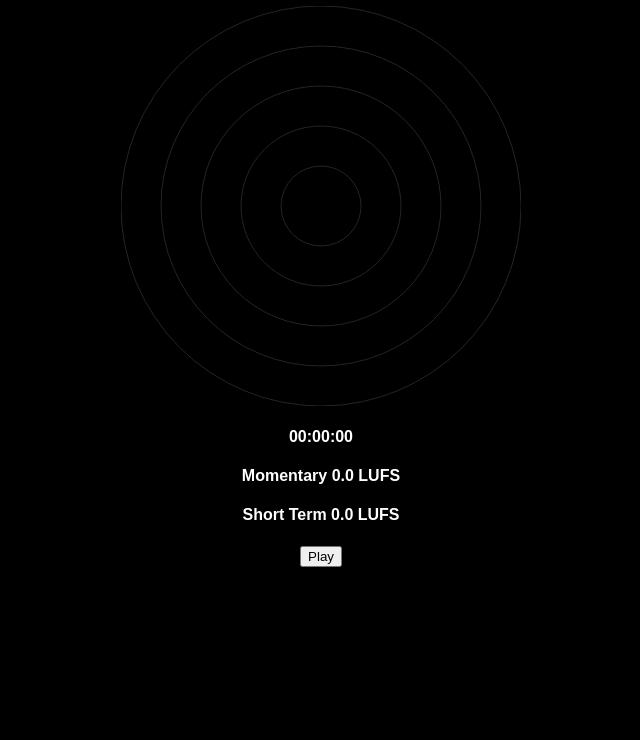
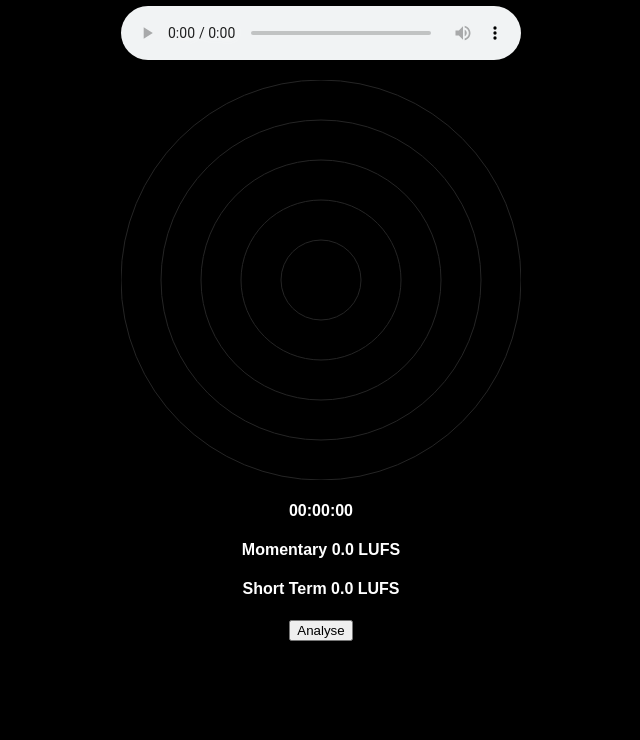
Before and after one commit to dodds-cc/lufs.js, a plain HTML site: page index.html in a window 1280 px wide. Shown: the part 60-800 px from the top of the page, without its empty margins (319-959 px from the left). Drawn offline with Linux system fonts and the light colour scheme; no server answers.

Commit message:
Input audio signal now come from an external web audio api node, not a hardcoded audio source.
It also uses the audio context of the node you pass in for analysis.

```diff
--- a/css/lufsStyle.css
+++ b/css/lufsStyle.css
@@ -8,3 +8,17 @@ body {
 canvas {
 
 }
+
+audio {
+	width:400px;
+	margin-bottom:20px;
+}
+
+
+#lufsContainer {
+	width:400px;
+	margin: 0 auto;
+	height:400px;
+	margin-bottom:20px;
+
+}
--- a/index.html
+++ b/index.html
@@ -12,6 +12,8 @@
 	</head>
 
 	<body>
+	<h1>LUFS.js Demonstration</h1>
+	<div id="lufsContainer"></div>
 
 	<body>
 
--- a/js/demoController.js
+++ b/js/demoController.js
@@ -1,3 +1,23 @@
 window.onload = function() {
-	var lufsJSOne = new lufsJS();
+	var audioContext = new AudioContext();
+	var nodeToAnalyse = audioContext.createGain();
+	var audioElement = new Audio();
+	var streamSource = audioContext.createMediaElementSource(audioElement);
+
+	audioElement.controls = true;
+	audioElement.crossOrigin = "anonymous";
+	audioElement.src = "http://www2.blackblocs.uk/portfolio/streamProxy.php?server=lyd.nrk.no&port=80&path=nrk_radio_jazz_mp3_h";
+	audioElement.loop = true;
+
+	streamSource.connect(nodeToAnalyse);
+	nodeToAnalyse.connect(audioContext.destination);
+
+	document.getElementById('lufsContainer').appendChild(audioElement);
+
+	var lufsControllerOne = new lufsController(
+		{
+			nodeToAnalyse: nodeToAnalyse,
+			elementToAppendTo: document.getElementById('lufsContainer')
+		}
+	);
 };
--- a/js/lufsAnalyser.js
+++ b/js/lufsAnalyser.js
@@ -1,9 +1,7 @@
 lufsAnalyser = function(_opt) {
+
 	var opt = {
-		title: false,
-		width:400,
-		height:400,
-		audioSourceUrl: false,
+		nodeToAnalyse: null,
 		delegate:null,
 		redrawCallback: function() {}
 	};
@@ -11,11 +9,7 @@ lufsAnalyser = function(_opt) {
 
 	this.delegate = opt.delegate;
 	this.redrawCallback = opt.redrawCallback;
-
-	this.title = opt.title;
-	this.width = opt.width;
-	this.height = opt.height;
-	this.audioSourceUrl = opt.audioSourceUrl;
+	this.nodeToAnalyse = opt.nodeToAnalyse;
 	this.duration = false;
 	this.audioContext = false;
 	this.audioSourceNode = false;
@@ -28,7 +22,7 @@ lufsAnalyser = function(_opt) {
 	}
 	this.bin3000Left = [];
 	this.bin3000Right = [];
-	for (var i = 0; i < 132300; i++) {
+	for (var j = 0; j < 132300; j++) {
 		this.bin3000Left.push(0);
 		this.bin3000Right.push(0);
 	}
@@ -41,7 +35,6 @@ lufsAnalyser = function(_opt) {
 	this.momentaryCount = 17640;
 	this.momentaryNumberOfCycles = 0;
 
-	var _this = this;
 	this.init();
 };
 
@@ -50,24 +43,24 @@ lufsAnalyser.prototype.init = function() {
 	this.createAudioMatrix();
 	this.setMasterGain(1);
 	this.connectNodes();
-	this.loadSound(this.audioSourceUrl);
 	this.playing = false;
 	this.lufsObject = {
 		momentaryReading : 0,
 		shortTermReading :0,
 	};
+	//this.play();
 
 };
 
 lufsAnalyser.prototype.createAudioMatrix = function() {
-	this.audioContext = new AudioContext();
+	this.audioContext = this.nodeToAnalyse.context;
 	this.audioSourceNode = this.audioContext.createBufferSource();
 	this.masterGainNode = this.audioContext.createGain();
 	this.javascriptNode = this.audioContext.createScriptProcessor(2048, 2, 2);
 	this.filterOne = this.audioContext.createBiquadFilter();
 	this.filterTwo = this.audioContext.createBiquadFilter();
 
-	this.leftChannelGain = this.audioContext.createGain();
+	this.channelGain = this.audioContext.createGain();
     this.splitterNode = this.audioContext.createChannelSplitter();
 };
 
@@ -80,7 +73,7 @@ lufsAnalyser.prototype.applyKWeighting = function() {
 };
 
 lufsAnalyser.prototype.applyChannelGain = function () {
-	this.leftChannelGain.gain.value = 0.3;
+	this.channelGain.gain.value = 0.3;
 
 };
 
@@ -88,43 +81,31 @@ lufsAnalyser.prototype.setMasterGain = function(gain) {
 	this.masterGainNode.gain.value = gain;
 };
 
+lufsAnalyser.prototype.connectNodes = function() {
+	var _this = this;
 
-lufsAnalyser.prototype.loadSound = function(url) {
-	var _this = this;
-	var request = new XMLHttpRequest();
-    request.open('GET', url, true);
-    request.responseType = 'arraybuffer';
-    request.onload = function() {
-        _this.audioContext.decodeAudioData(request.response, function(buffer) {
-        	_this.audioSourceNode.buffer = buffer;
-    		_this.audioSourceNode.loop = true;
-    		_this.duration = buffer.length;
-        }, _this.onError);
-    };
-    request.send();
-};
+	this.nodeToAnalyse.connect(this.filterOne);
 
-lufsAnalyser.prototype.connectNodes = function() {
-
-	this.audioSourceNode.connect(this.filterOne);
 	this.filterOne.connect(this.filterTwo);
-	this.filterTwo.connect(this.leftChannelGain);
-	this.leftChannelGain.connect(this.splitterNode);
+	this.filterTwo.connect(this.channelGain);
 	this.applyKWeighting();
 	this.applyChannelGain();
+
+	this.channelGain.connect(this.splitterNode);
 	this.splitterNode.connect(this.javascriptNode);
 	this.javascriptNode.connect(this.audioContext.destination);
 
 	this.audioSourceNode.connect(this.masterGainNode);
-	this.masterGainNode.connect(this.audioContext.destination);
-	var _this = this;
+	//connect output to speakers
+	//this.masterGainNode.connect(this.audioContext.destination);
+
 	this.javascriptNode.onaudioprocess = function(e) {
 		_this.processAudioData.call(_this, e);
 	};
 };
 
 lufsAnalyser.prototype.play = function () {
-	this.audioSourceNode.start(0);
+	//this.audioSourceNode.start(0);
 	this.playing = true;
 	this.delegate.setState('playing');
 };
@@ -135,13 +116,7 @@ lufsAnalyser.prototype.stop = function () {
 	this.delegate.setState('stopped');
 };
 
-lufsAnalyser.prototype.getElement = function() {
-	return this.container;
-};
 
-lufsAnalyser.prototype.onError = function(error) {
-	console.log(error);
-};
 lufsAnalyser.prototype.processAudioData = function(e) {
 	if (this.playing) {
 		var leftBuffer = e.inputBuffer.getChannelData(0);
@@ -187,10 +162,6 @@ lufsAnalyser.prototype.pushToShortTerm = function(array, array2) {
 };
 
 lufsAnalyser.prototype.returnMomentaryLUFS = function() {
-	// if(this.momentaryNumberOfCycles === 0) {
-	// 	return 0;
-	// 	console.log('returning 0');
-	// }
 	this.sumOfBin400 = 0;
 	for (var j = 0; j < 17640; j++) {
 		this.sumOfBin400 += (this.bin400Left[j] * this.bin400Left[j]);
@@ -199,14 +170,11 @@ lufsAnalyser.prototype.returnMomentaryLUFS = function() {
 	var average = this.sumOfBin400 / (17640 + 17640);
 	this.lufsObject.momentaryReading = -0.691 + (10 * log10(average));
 
-
 	return this.lufsObject.momentaryReading;
 };
 
 lufsAnalyser.prototype.returnShortTermLUFS = function() {
-	// if(this.shortTermNumberOfCycles === 0) {
-	// 	return 0;
-	// }
+
 	this.sumOfBin3000 = 0;
 	for (var j = 0; j < 132300; j++) {
 		this.sumOfBin3000 += (this.bin3000Left[j] * this.bin3000Left[j]);
@@ -221,3 +189,32 @@ lufsAnalyser.prototype.returnShortTermLUFS = function() {
 lufsAnalyser.prototype.getLUFSObject = function() {
 	return this.lufsObject;
 };
+
+lufsAnalyser.prototype.getElement = function() {
+	return this.container;
+};
+
+lufsAnalyser.prototype.onError = function(error) {
+	console.log(error);
+};
+
+
+
+
+
+
+
+// lufsAnalyser.prototype.loadSound = function(url) {
+// 	var _this = this;
+// 	var request = new XMLHttpRequest();
+//     request.open('GET', url, true);
+//     request.responseType = 'arraybuffer';
+//     request.onload = function() {
+//         _this.audioContext.decodeAudioData(request.response, function(buffer) {
+//         	_this.audioSourceNode.buffer = buffer;
+//     		_this.audioSourceNode.loop = true;
+//     		_this.duration = buffer.length;
+//         }, _this.onError);
+//     };
+//     request.send();
+// };
--- a/js/lufsController.js
+++ b/js/lufsController.js
@@ -1,17 +1,22 @@
-lufsJS = function () {
-		this.init();
+lufsController = function (_opt) {
+
+	var opt = {
+		nodeToAnalyse: null,
+		elementToAppendTo: null
+	};
+	extend(opt, _opt);
+	this.audioContext = opt.audioContext;
+	this.elementToAppendTo = opt.elementToAppendTo;
+	this.nodeToAnalyse = opt.nodeToAnalyse;
+	this.init();
 	};
 
-lufsJS.prototype.init = function() {
+lufsController.prototype.init = function() {
 	var _this = this;
 
-
-
 	this.lufsAnalyserOne = new lufsAnalyser({
-		title: '',
-		audioSourceUrl: 'audio/itInterwindes.mp3',
+		nodeToAnalyse: this.nodeToAnalyse,
 		delegate: this,
-		audioContext: null,
 		redrawCallback: function() {
 			//_this.lufsRadarOne.render(_this.getLUFSObject());
 		}
@@ -21,39 +26,39 @@ lufsJS.prototype.init = function() {
 		title: 'LUFS.js demo',
 		delegate: this,
 		radarSpeed:16,
-		width:400,
-		height:400
+		width:this.elementToAppendTo.offsetWidth,
+		height:this.elementToAppendTo.offsetHeight
 	});
-	document.body.appendChild(this.lufsRadarOne.getElement());
+	this.elementToAppendTo.appendChild(this.lufsRadarOne.getElement());
 
 
 };
 
-lufsJS.prototype.getLUFSObject = function() {
+lufsController.prototype.getLUFSObject = function() {
 	return this.lufsAnalyserOne.getLUFSObject();
 };
 
-lufsJS.prototype.returnMomentaryLUFS = function () {
+lufsController.prototype.returnMomentaryLUFS = function () {
 	return this.lufsAnalyserOne.returnMomentaryLUFS();
 };
 
-lufsJS.prototype.returnShortTermLUFS = function () {
+lufsController.prototype.returnShortTermLUFS = function () {
 	return this.lufsAnalyserOne.returnShortTermLUFS();
 };
 
-lufsJS.prototype.play = function() {
+lufsController.prototype.play = function() {
 	return this.lufsAnalyserOne.play();
 };
 
-lufsJS.prototype.stop = function() {
+lufsController.prototype.stop = function() {
 	return this.lufsAnalyserOne.stop();
 };
 
-lufsJS.prototype.getDuration = function() {
+lufsController.prototype.getDuration = function() {
 	return this.lufsAnalyserOne.duration;
 };
 
-lufsJS.prototype.setState = function(state) {
+lufsController.prototype.setState = function(state) {
 	if(state == 'playing') {
 		this.lufsRadarOne.playing = true;
 		this.lufsRadarOne.startClock();
--- a/js/lufsRadar.js
+++ b/js/lufsRadar.js
@@ -25,11 +25,7 @@ lufsRadar.prototype.init = function () {
 	this.container.style.width = this.width;
 	this.container.style.margin = '0 auto';
 
-	if (this.title) {
-		this.containerTitle = document.createElement('h1');
-		this.containerTitle.innerHTML = this.title;
-		this.container.appendChild(this.containerTitle);
-	}
+
 
 	this.runTheClock = false;
 	this.timeDisplay = document.createElement('h4');
@@ -42,7 +38,7 @@ lufsRadar.prototype.init = function () {
 
 	this.controls = {};
 	this.controls.playButton = document.createElement('button');
-	this.controls.playButton.innerHTML = 'Play';
+	this.controls.playButton.innerHTML = 'Analyse';
 	this.controls.playButton.onclick = function() {
 		_this.controls.playButton.style.display = 'none';
 		_this.controls.stopButton.style.display = '';
@@ -172,6 +168,7 @@ lufsRadar.prototype.drawGuides = function () {
 	    this.canvasContext.arc(this.width/2, this.width/2, (((this.width/2)/this.scale.length) * (i+1)), 0, 2 * Math.PI, false);
 	    this.canvasContext.closePath();
 	    this.canvasContext.stroke();
+	    this.canvasContext.font = "20px Arial";
 	}
 };
 
```
Also changed, not shown: 2 other files. Lines whose indentation alone changed are shown as unchanged.
